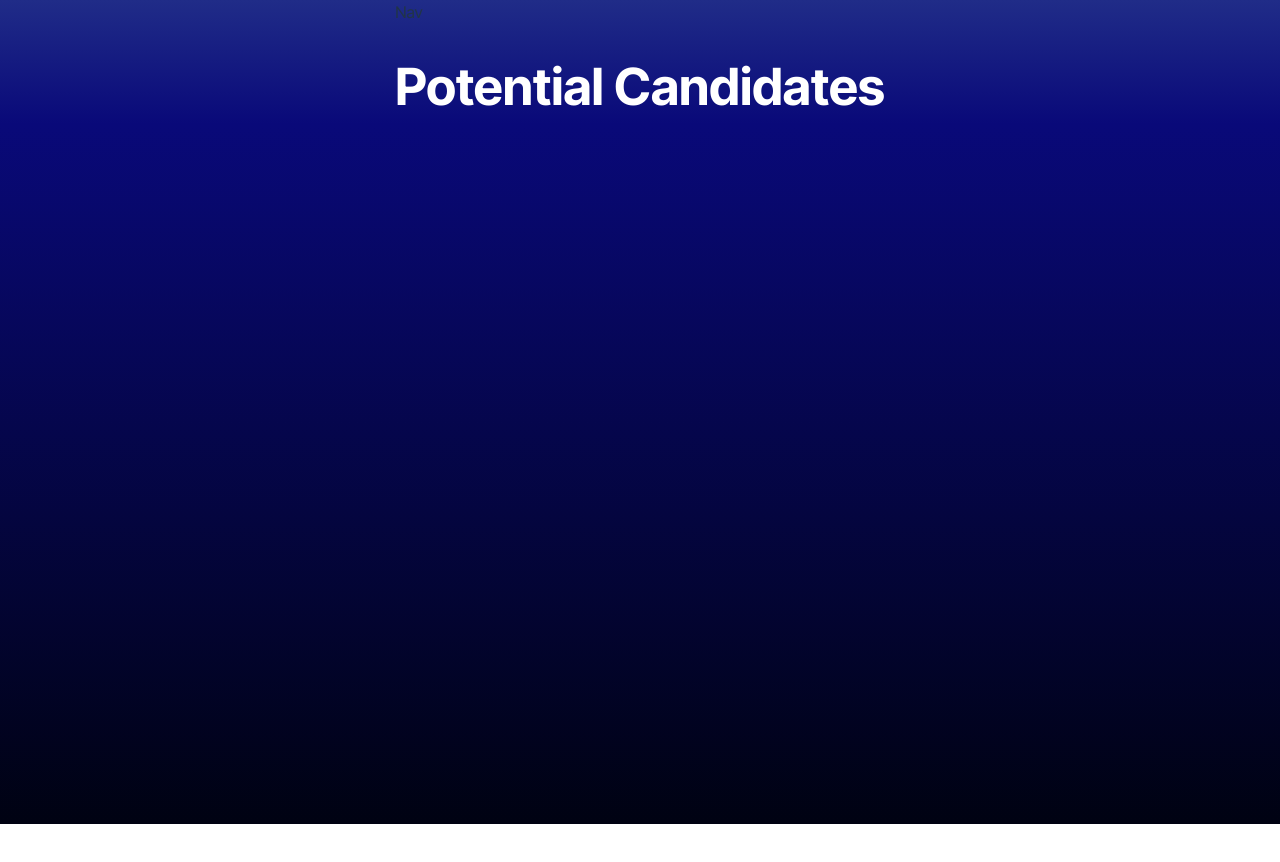
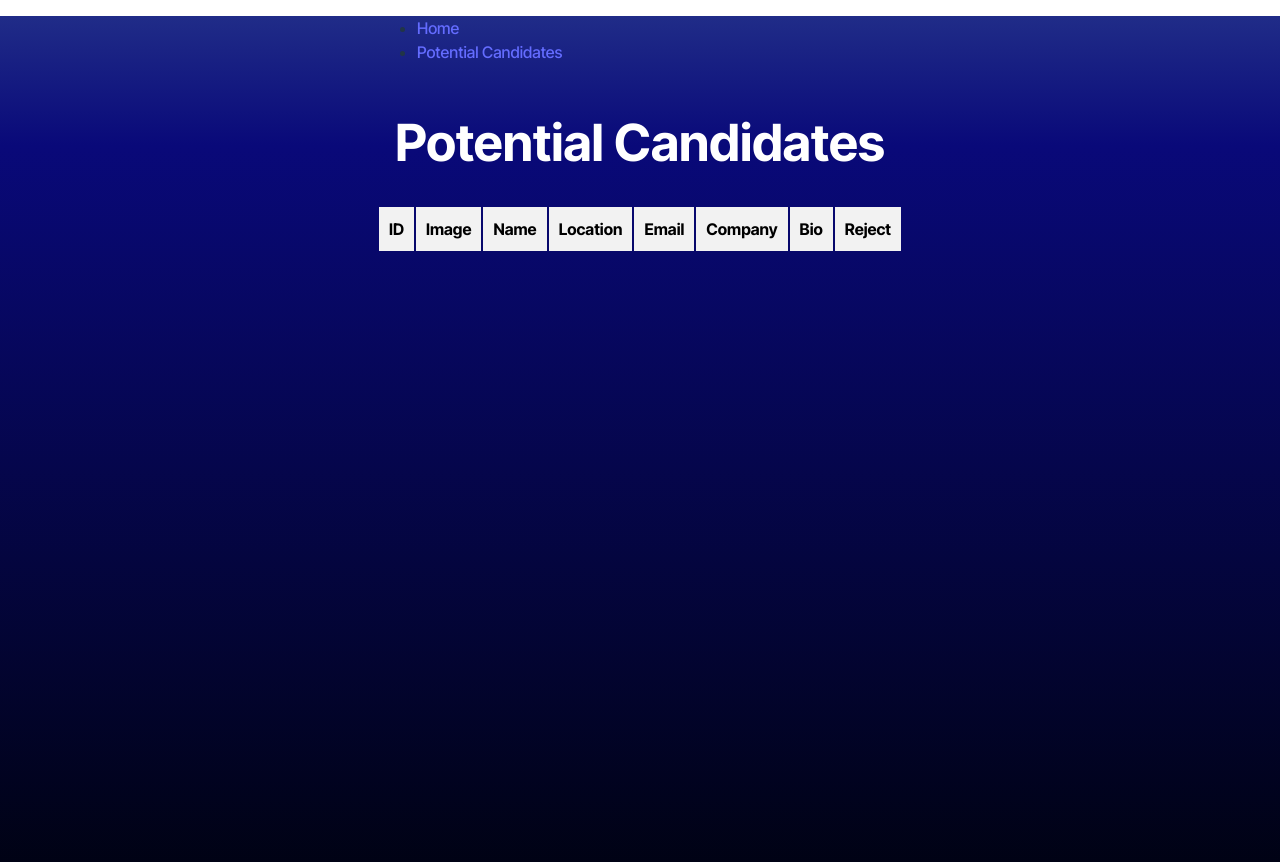
Before and after one commit to carterpaccione/Candidate-Search, a React (Vite) app: page /SavedCandidates in a window 1280 px wide. Shown: the top 862 px of the page. Before the commit the page ends 824 px from the top, so only its background shows below. Built offline with nearby package versions, Linux system fonts and the light colour scheme.

Commit message:
working baseline for both pages with nav

```diff
--- a/src/components/Nav.tsx
+++ b/src/components/Nav.tsx
@@ -1,7 +1,22 @@
+import { Link } from 'react-router-dom';
+
 const Nav = () => {
   // TODO: Add necessary code to display the navigation bar and link between the pages
   return (
-    <div>Nav</div>
+    <div>
+      <ul>
+        <li>
+          <Link to='/'>
+            Home
+          </Link>
+        </li>
+        <li>
+          <Link to='/SavedCandidates'>
+            Potential Candidates
+          </Link>
+        </li>
+      </ul>
+    </div>
   )
 };
 
--- a/src/interfaces/Candidate.interface.tsx
+++ b/src/interfaces/Candidate.interface.tsx
@@ -1,7 +1,7 @@
 // TODO: Create an interface for the Candidate objects returned by the API
 export default interface Candidate {
     login: string;
-    id: number;
+    id: string;
     avatar_url: string;
     url: string;
     html_url: string;
--- /dev/null
+++ b/src/pages/CandidateSearch.css
@@ -0,0 +1,52 @@
+#candidateCard {
+    margin: 10px;
+    padding: 10px;
+    border: 1px solid #ccc;
+    border-radius: 5% 5% 0% 0%;
+    box-shadow: 0 2px 4px rgba(0, 0, 0, 0.1);
+    background-color: #fff;
+    display: flex;
+    flex-direction: column;
+    justify-content: space-between;
+    align-items: center;
+
+    width: 350px;
+    height: 500px;
+}
+
+#candidateCard img {
+    width: 300px;
+    height: 300px;
+    margin-right: 10px;
+}
+
+#candidateCard h2 {
+    margin: 0;
+    font-size: 1.5em;
+    color: white;
+}
+
+#candidateInfo {
+    width: 100%;
+    text-align: center;
+    text-wrap: wrap;
+    background-color: black;
+}
+
+#buttonDiv {
+    display: flex;
+    justify-content: space-around;
+    width: 100%;
+}
+
+#leftButton {
+    background-color: red;
+    color: white;
+    border-radius: 50%;
+}
+
+#rightButton {
+    background-color: green;
+    color: white;
+    border-radius: 50%;
+}
--- a/src/pages/CandidateSearch.tsx
+++ b/src/pages/CandidateSearch.tsx
@@ -1,6 +1,7 @@
 import { useState, useEffect } from 'react';
 import { searchGithub, searchGithubUser } from '../api/API';
 import Candidate from '../interfaces/Candidate.interface';
+import './CandidateSearch.css';
 
 const CandidateSearch = () => {
 
@@ -47,16 +48,21 @@ handleLeftSwipe();
 }
 
 return (
-<div>
-  <h1>CandidateSearch</h1>
   <div>
-    <img src={candidate.avatar_url} alt={candidate.login} />
-    <h2>{candidate.login}</h2>
-    <p>{candidate.bio}</p>
+    <h1>CandidateSearch</h1>
+    <div id='candidateCard'>
+      <img src={candidate.avatar_url} alt={candidate.login} />
+      <div id='candidateInfo'>
+        <h2>{candidate.name} {candidate.login}</h2>
+        <p>Location:{candidate.location}</p>
+        <p>Bio:{candidate.bio}</p>
+      </div>
+    </div>
+    <div id='buttonDiv'>
+      <button id='leftButton' onClick={handleLeftSwipe}>-</button>
+      <button id='rightButton' onClick={handleRightSwipe}>+</button>
+    </div>
   </div>
-  <button onClick={handleLeftSwipe}>-</button>
-  <button onClick={handleRightSwipe}>+</button>
-</div>
 );
 };
 
--- /dev/null
+++ b/src/pages/SavedCandidates.css
@@ -0,0 +1,41 @@
+/* #tableDiv {
+} */
+
+/* table header */
+
+th {
+    background-color: #f2f2f2;
+    color: #000;
+    font-weight: bold;
+    text-align: center;
+    padding: 10px;
+}
+
+/* for the dynamic table body */
+
+td {
+    text-align: center;
+    padding: 10px;
+}
+
+.candidatesTR:nth-child(odd) {
+    background-color: #f2f2f2;
+    color: #000;
+}
+
+.tableImage img {
+    width: 100px;
+    height: 100px;
+}
+
+/* for the button */
+
+#rejectButton {
+    background-color: #f44336;
+    color: white;
+    padding: 10px 20px;
+    margin: 8px 0;
+    border: none;
+    cursor: pointer;
+    width: 100%;
+}
--- a/src/pages/SavedCandidates.tsx
+++ b/src/pages/SavedCandidates.tsx
@@ -1,7 +1,68 @@
+import { useEffect, useState } from "react";
+import Candidate from "../interfaces/Candidate.interface";
+import './SavedCandidates.css';
+
 const SavedCandidates = () => {
+
+  const [candidatesArray, setCandidatesArray] = useState<Candidate[]>([]); // set initial state to empty array
+
+// get data from local storage on load
+
+  useEffect(() => {
+    const localArray = localStorage.getItem('candidatesArray');
+    if (localArray) {
+      setCandidatesArray(JSON.parse(localArray));
+    }
+  }, []);
+
+  // remove candidate from array and local storage
+
+  const handleRejectButton = (e: React.MouseEvent<HTMLButtonElement> ) => {
+    const target = e.target as HTMLButtonElement;
+    // console.log(target);
+    const tr = target.closest('tr') as HTMLTableRowElement;
+    // console.log(tr);
+    const id = tr.querySelector('.tableID')?.textContent;
+    // console.log(id);
+    const newArray = candidatesArray.filter((candidate) => candidate.id != id);
+    // console.log(newArray)
+    setCandidatesArray(newArray);
+    localStorage.setItem('candidatesArray', JSON.stringify(newArray));
+    // console.log(localStorage.getItem('candidatesArray'));
+
+  }
+
   return (
     <>
       <h1>Potential Candidates</h1>
+      <div id="tableDiv">
+        <table>
+          <tr>
+            <th className="thID">ID</th>
+            <th className="thImage">Image</th>
+            <th className="thName">Name</th>
+            <th>Location</th>
+            <th>Email</th>
+            <th>Company</th>
+            <th>Bio</th>
+            <th>Reject</th>
+          </tr>
+          {candidatesArray.map((candidate: Candidate) => { // map through the array of candidates and create a table row for each
+            return (
+              <tr className="candidatesTR" key={candidate.id}>
+                <td className="tableID">{candidate.id}</td>
+                <td className="tableImage"> <img src={candidate.avatar_url} alt={candidate.login}></img></td>
+                <td className="tableName">{candidate.name}{candidate.login}</td>
+                <td className="tableLocation">{candidate.location}</td>
+                <td className="tableEmail">{candidate.email}</td>
+                <td className="tableCompany">{candidate.company}</td>
+                <td className="tableBio">{candidate.bio}</td>
+                <td className="tableButton"><button id='rejectButton' onClick={handleRejectButton}>Reject</button></td>
+              </tr>
+            );
+          })}
+        </table>
+      </div>
     </>
   );
 };
```
